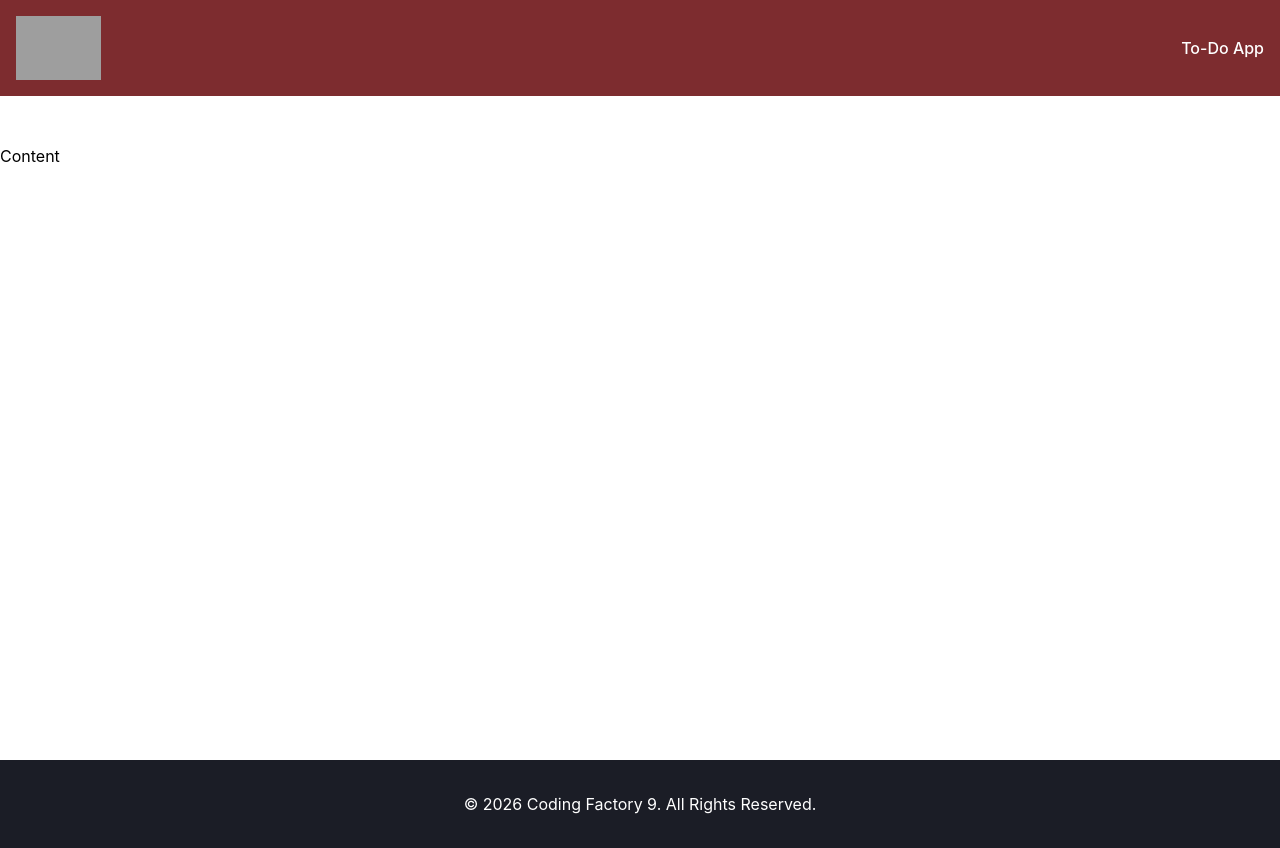
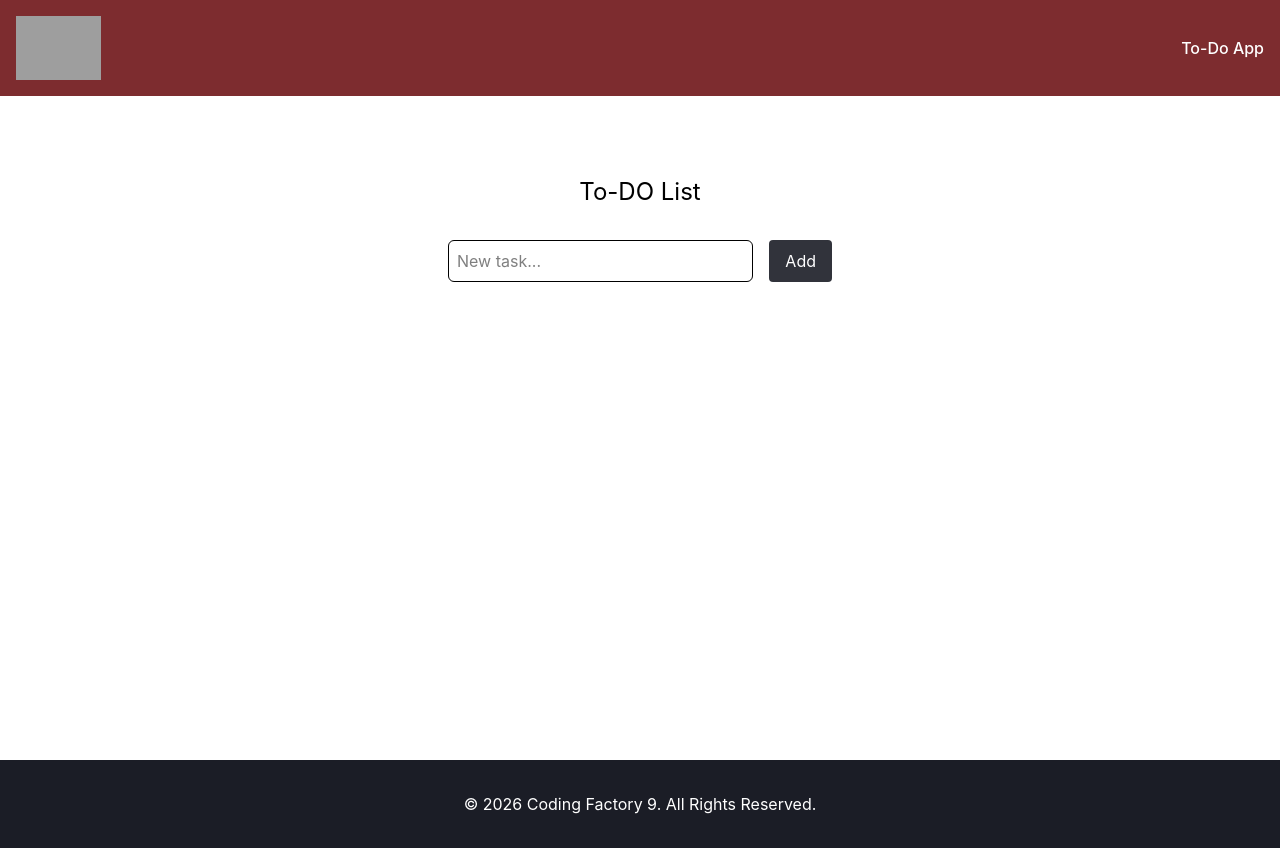
Before and after one commit to dimigeo6595/cf9-react-todo-app, a React (Vite) app: page / in a window 1280 px wide. Built offline with nearby package versions, Linux system fonts and the light colour scheme; grey boxes are pictures that could not be loaded.

Commit message:
chore: add ongoing code

```diff
--- a/src/App.tsx
+++ b/src/App.tsx
@@ -1,4 +1,5 @@
 import Layout from "./shared/layout/Layout";
+import {TodoApp} from "./features/todo";
 
 
 function App() {
@@ -7,7 +8,7 @@
   return (
     <>
       <Layout>
-        <h1>Content</h1>
+        <TodoApp/>
       </Layout>
     </>
   )
--- /dev/null
+++ b/src/features/todo/TodoApp.tsx
@@ -0,0 +1,25 @@
+import TodoForm from "./TodoForm.tsx";
+import {useRef} from "react";
+
+
+const TodoApp = () => {
+
+
+    const inputRef = useRef<HTMLInputElement>(null);
+
+
+
+    return (
+        <>
+            <div className="max-w-sm mx-auto pb-12">
+                <h1 className="text-center text-2xl py-8">
+                    To-DO List
+                </h1>
+
+                <TodoForm inputRef={inputRef}/>
+
+            </div>
+        </>
+    )
+}
+export default TodoApp;
--- /dev/null
+++ b/src/features/todo/TodoForm.tsx
@@ -0,0 +1,19 @@
+import Button from "../../shared/ui/Button.tsx";
+import type {TodoFormProps} from "./types.ts";
+
+const TodoForm = ({inputRef}: TodoFormProps) => {
+    return (
+        <>
+            <form className="flex gap-4 mb-4">
+                <input
+                    type="text"
+                    ref={inputRef}
+                    className="flex-1 border p-2 rounded-md"
+                    placeholder="New task..."
+                />
+                <Button label="Add"/>
+            </form>
+        </>
+    )
+}
+export default TodoForm;
--- /dev/null
+++ b/src/features/todo/hooks/useTodos.ts
@@ -0,0 +1,48 @@
+import {useState} from "react";
+import type {Todo} from "../types.ts";
+
+const getInitialTodos = []
+
+export const useTodos = () => {
+
+    const [todos, setTodos] = useState<Todo[]>(getInitialTodos)
+
+    const addTodo = (text: string) => {
+        setTodos(prev => [
+            ...prev,
+            {id:Date.now(), text: text, completed: false},
+        ])
+    }
+
+    const deleteTodo = (id: number) => {
+        setTodos(prev => prev.filter((todo) => todo.id === id))
+    }
+
+    const editTodo = (id: number, newText: string) => {
+        setTodos(prev =>
+            prev.map(todo =>
+                todo.id === id ? {...todo, text: newText} : todo )
+        )
+    }
+
+    const toggleTodo = (id: number) => {
+        setTodos(prev =>
+            prev.map(todo =>
+                todo.id === id ? {...todo, completed: !todo.completed} : todo))
+    }
+
+    const clearAllTodos = () => {
+        setTodos([])
+    }
+
+
+    return{
+        todos,
+        addTodo,
+        deleteTodo,
+        editTodo,
+        toggleTodo,
+        clearAllTodos,
+
+    }
+}
--- /dev/null
+++ b/src/features/todo/index.ts
@@ -0,0 +1 @@
+export {default as TodoApp} from "./TodoApp";
--- /dev/null
+++ b/src/features/todo/types.ts
@@ -0,0 +1,10 @@
+export type Todo = {
+    id: number,
+    text: string,
+    completed: boolean,
+}
+
+
+export type TodoFormProps = {
+    inputRef: React.RefObject<HTMLInputElement | null>;
+}
```
